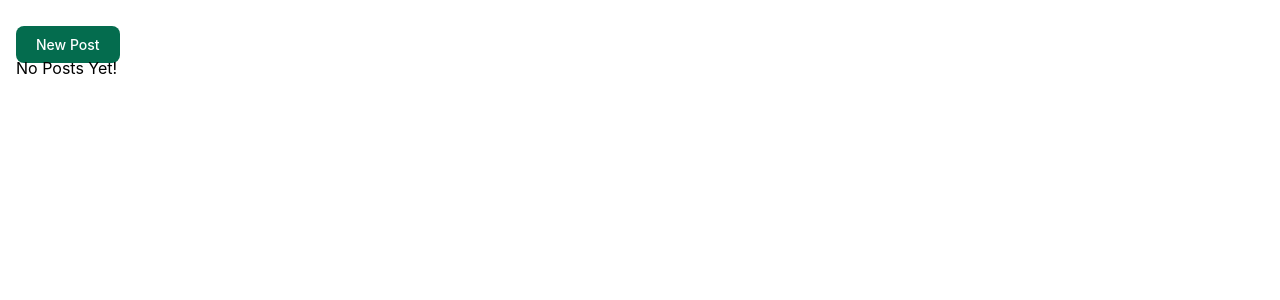
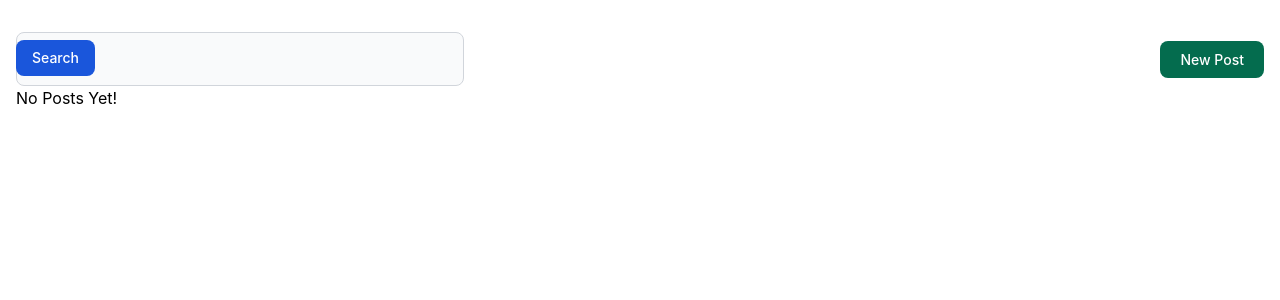
Before and after one commit to Otaxonov/ShumHacker, a Django app: page /users/my-posts/ in a window 1280 px wide. Shown: the part 64-364 px from the top of the page. Run offline with Django 5.2, Linux system fonts and the light colour scheme; the visitor is signed in with stand-in values (Sample User, id 1); data that the repository does not hold is empty; some libraries are stand-ins or nearby versions.

Commit message:
ShumHacker

```diff
--- a/Users/templates/users/my_posts.html
+++ b/Users/templates/users/my_posts.html
@@ -1,7 +1,26 @@
 {% extends 'blog/base.html' %}
 
 {% block content %}
-<a href="{% url 'users_post_create' %}" class="focus:outline-none text-white bg-green-700 hover:bg-green-800 focus:ring-4 focus:ring-green-300 font-medium rounded-lg text-sm px-5 py-2.5 me-2 mb-2 light:bg-green-600 light:hover:bg-green-700 light:focus:ring-green-800">New Post</a>
+<div class="flex flex-row items-center">
+    <div class="flex-auto">
+        <form class="max-w-md">
+            <label for="default-search" class="mb-2 text-sm font-medium text-gray-900 sr-only light:text-white">Search</label>
+            <div class="relative">
+                <div class="absolute inset-y-0 start-0 flex items-center ps-3 pointer-events-none">
+                    <svg class="w-4 h-4 text-gray-500 light:text-gray-400" aria-hidden="true" xmlns="http://www.w3.org/2000/svg" fill="none" viewBox="0 0 20 20">
+                        <path stroke="currentColor" stroke-linecap="round" stroke-linejoin="round" stroke-width="2" d="m19 19-4-4m0-7A7 7 0 1 1 1 8a7 7 0 0 1 14 0Z"/>
+                    </svg>
+                </div>
+                <input type="search" name="search" id="default-search" class="block w-full p-4 ps-10 text-sm text-gray-900 border border-gray-300 rounded-lg bg-gray-50 focus:ring-blue-500 focus:border-blue-500 light:bg-gray-700 light:border-gray-600 light:placeholder-gray-400 light:text-white light:focus:ring-blue-500 light:focus:border-blue-500" placeholder="Search..."/>
+                <button type="submit" class="text-white absolute end-2.5 bottom-2.5 bg-blue-700 hover:bg-blue-800 focus:ring-4 focus:outline-none focus:ring-blue-300 font-medium rounded-lg text-sm px-4 py-2 light:bg-blue-600 light:hover:bg-blue-700 light:focus:ring-blue-800">Search</button>
+            </div>
+        </form>
+    </div>
+    <div class="">
+        <a href="{% url 'users_post_create' %}" class="focus:outline-none text-white bg-green-700 hover:bg-green-800 focus:ring-4 focus:ring-green-300 font-medium rounded-lg text-sm px-5 py-2.5 me-2 mb-2 light:bg-green-600 light:hover:bg-green-700 light:focus:ring-green-800">New Post</a>
+    </div>
+</div>
+
 {% if posts %}
 <div class="mt-6 relative overflow-x-auto shadow-md sm:rounded-lg">
     <table class="w-full text-sm text-left rtl:text-right text-gray-500 light:text-gray-400">
--- a/Users/views.py
+++ b/Users/views.py
@@ -1,4 +1,5 @@
 from django.contrib.auth.decorators import login_required
+from django.template.defaultfilters import title
 from django.utils.decorators import method_decorator
 from django.shortcuts import render, redirect
 from django.contrib.auth import login, logout
@@ -20,7 +21,14 @@ class MyPostsView(View):
     context = {'title': 'My Posts View'}
 
     def get(self, request, *args, **kwargs):
-        self.context['posts'] = Post.objects.filter(author=request.user)
+        posts = Post.objects.filter(author=request.user)
+
+        query = request.GET.get('search', '')
+
+        if query:
+            posts = posts.filter(title__icontains=query)
+
+        self.context['posts'] = posts
         return render(request=request, template_name=self.template_name, context=self.context)
 
 
```
